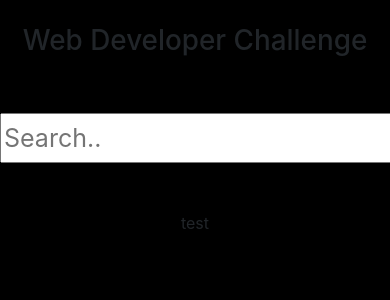
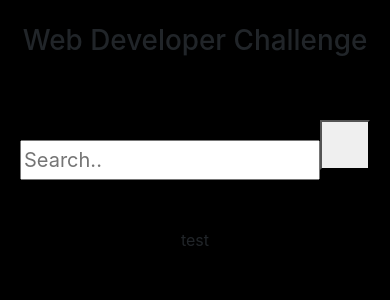
Before and after one commit to Davidwk123/Web-Developer-Challenge, a React (Create React App) app in the folder react-app/: page / in a window 390 px wide. Shown: the top 300 px of the page. Built offline with nearby package versions, Linux system fonts and the light colour scheme; no server answers; the HTML template or start-up script is replaced by a standard one.

Commit message:
Added new fonts for searh button

```diff
--- a/react-app/package.json
+++ b/react-app/package.json
@@ -3,6 +3,9 @@
   "version": "0.1.0",
   "private": true,
   "dependencies": {
+    "@fortawesome/fontawesome-svg-core": "^6.2.1",
+    "@fortawesome/free-solid-svg-icons": "^6.2.1",
+    "@fortawesome/react-fontawesome": "^0.2.0",
     "@testing-library/jest-dom": "^5.16.5",
     "@testing-library/react": "^13.3.0",
     "@testing-library/user-event": "^13.5.0",
--- a/react-app/src/App.css
+++ b/react-app/src/App.css
@@ -37,8 +37,25 @@
   }
 }
 
-.Searchbar input{
+.Searchbar input {
   height: 50px;
   width: 400px;
+  margin-top: 75px;
   font-size: 25px;
+
 }
+
+.Searchbar button {
+  height: 50px;
+  width: 50px;
+  position: relative;
+}
+
+
+@media screen and (max-width: 600px) {
+  .Searchbar input{
+    height: 40px;
+    width: 300px;
+    font-size: 20px;
+  }
+}
--- a/react-app/src/App.js
+++ b/react-app/src/App.js
@@ -1,4 +1,5 @@
 import React, { useEffect, useState }  from 'react';
+import { FontAwesomeIcon } from '@fortawesome/react-fontawesome'
 import "./App.css"
 
 function App() {
@@ -40,11 +41,11 @@ function App() {
       <header>
         <h1>Web Developer Challenge</h1>
 
-        <br></br>
-        <br></br>
+
         {/* Search Bar*/}
         <div class="Searchbar">
           <input type="text" placeholder="Search.." name="search"></input>
+          <button type="submit"></button>
         </div>
 
       </header>
```
Also changed, not shown: 1 other file (tests, documents, lock files or other folders).
